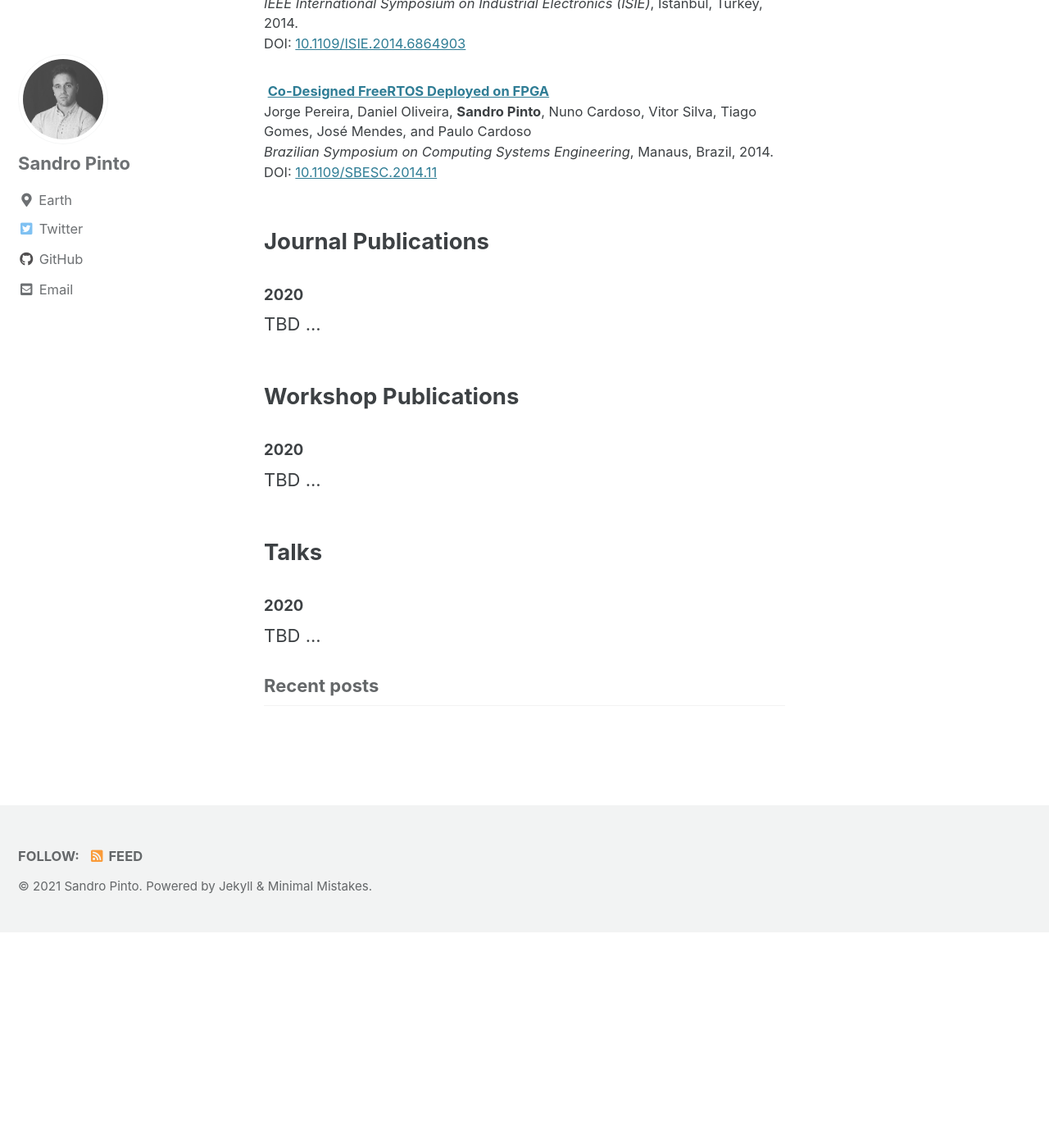
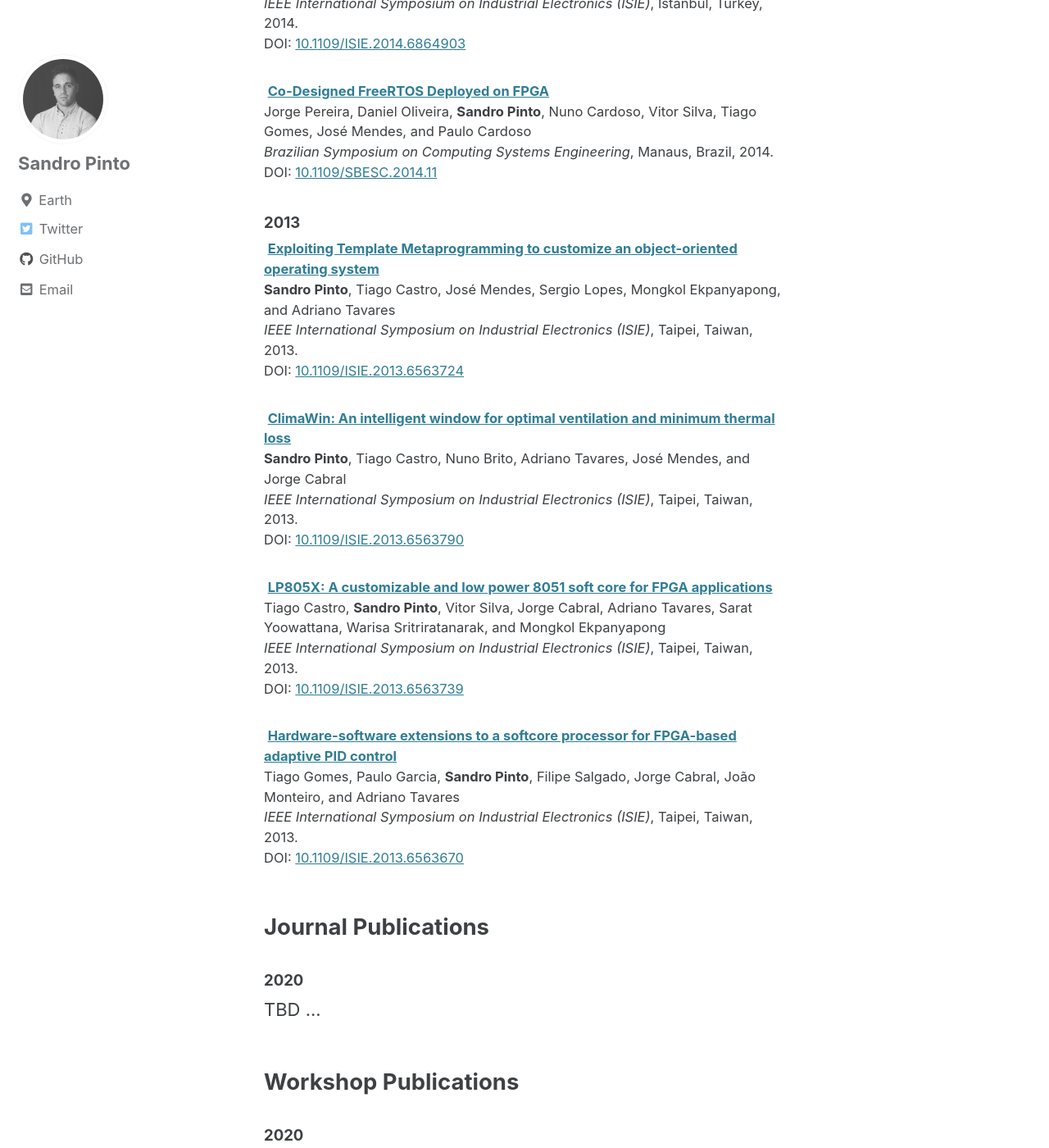
Before and after one commit to sandro2pinto/sandro2pinto.github.io, a Jekyll site: the page built from index.html, in a window 1280 px wide and 1400 px high, scrolled down 4921 px. Shown: the whole window at 82% size. Built offline with Jekyll 4.4.1, drawn with Linux system fonts in a browser that asks for light colours; cached includes are drawn as plain includes; the list of posts is cut into pages by our own code; before the commit the page ends 6058 px from its top, so only the background shows below that.

Commit message:
Add Conference publications 2013

```diff
--- a/index.html
+++ b/index.html
@@ -304,6 +304,51 @@ author_profile: true
 </div></td></small></tr>
 
 
+<small><h3 id="2013">2013</h3></small>
+
+<tr><small><td></td><td><div> <i class="fab fa-file-pdf-o"></i>
+    <b> <a class="pub-title" href="files/isie2013-tmp-ooos.pdf">Exploiting Template Metaprogramming to
+        customize an object-oriented operating system</a> </b>
+    <br /> <b>Sandro Pinto</b>, Tiago Castro, José Mendes, Sergio Lopes, Mongkol Ekpanyapong,
+        and Adriano Tavares
+    <br /> <em>IEEE International Symposium on Industrial Electronics (ISIE)</em>,
+        Taipei, Taiwan, 2013.
+    <br /> DOI: <a href="https://doi.org/10.1109/ISIE.2013.6563724">10.1109/ISIE.2013.6563724</a>
+</div></td></small></tr>
+
+<br/>
+<tr><small><td></td><td><div> <i class="fab fa-file-pdf-o"></i>
+    <b> <a class="pub-title" href="files/isie2013-climawin.pdf">ClimaWin: An intelligent window for
+        optimal ventilation and minimum thermal loss</a> </b>
+    <br /> <b>Sandro Pinto</b>, Tiago Castro, Nuno Brito, Adriano Tavares, José Mendes,
+        and Jorge Cabral
+    <br /> <em>IEEE International Symposium on Industrial Electronics (ISIE)</em>,
+        Taipei, Taiwan, 2013.
+    <br /> DOI: <a href="https://doi.org/10.1109/ISIE.2013.6563790">10.1109/ISIE.2013.6563790</a>
+</div></td></small></tr>
+
+<br/>
+<tr><small><td></td><td><div> <i class="fab fa-file-pdf-o"></i>
+    <b> <a class="pub-title" href="files/isie2013-lp8051x.pdf">LP805X: A customizable and low
+        power 8051 soft core for FPGA applications</a> </b>
+    <br /> Tiago Castro, <b>Sandro Pinto</b>, Vitor Silva, Jorge Cabral, Adriano Tavares,
+        Sarat Yoowattana, Warisa Sritriratanarak, and Mongkol Ekpanyapong
+    <br /> <em>IEEE International Symposium on Industrial Electronics (ISIE)</em>,
+        Taipei, Taiwan, 2013.
+    <br /> DOI: <a href="https://doi.org/10.1109/ISIE.2013.6563739">10.1109/ISIE.2013.6563739</a>
+</div></td></small></tr>
+
+<br/>
+<tr><small><td></td><td><div> <i class="fab fa-file-pdf-o"></i>
+    <b> <a class="pub-title" href="files/isie2013-pid.pdf">Hardware-software extensions to a
+        softcore processor for FPGA-based adaptive PID control</a> </b>
+    <br /> Tiago Gomes, Paulo Garcia, <b>Sandro Pinto</b>, Filipe Salgado, Jorge Cabral,
+        João Monteiro, and Adriano Tavares
+    <br /> <em>IEEE International Symposium on Industrial Electronics (ISIE)</em>,
+        Taipei, Taiwan, 2013.
+    <br /> DOI: <a href="https://doi.org/10.1109/ISIE.2013.6563670">10.1109/ISIE.2013.6563670</a>
+</div></td></small></tr>
+
 
 
 
```
Also changed, not shown: 4 other files.
